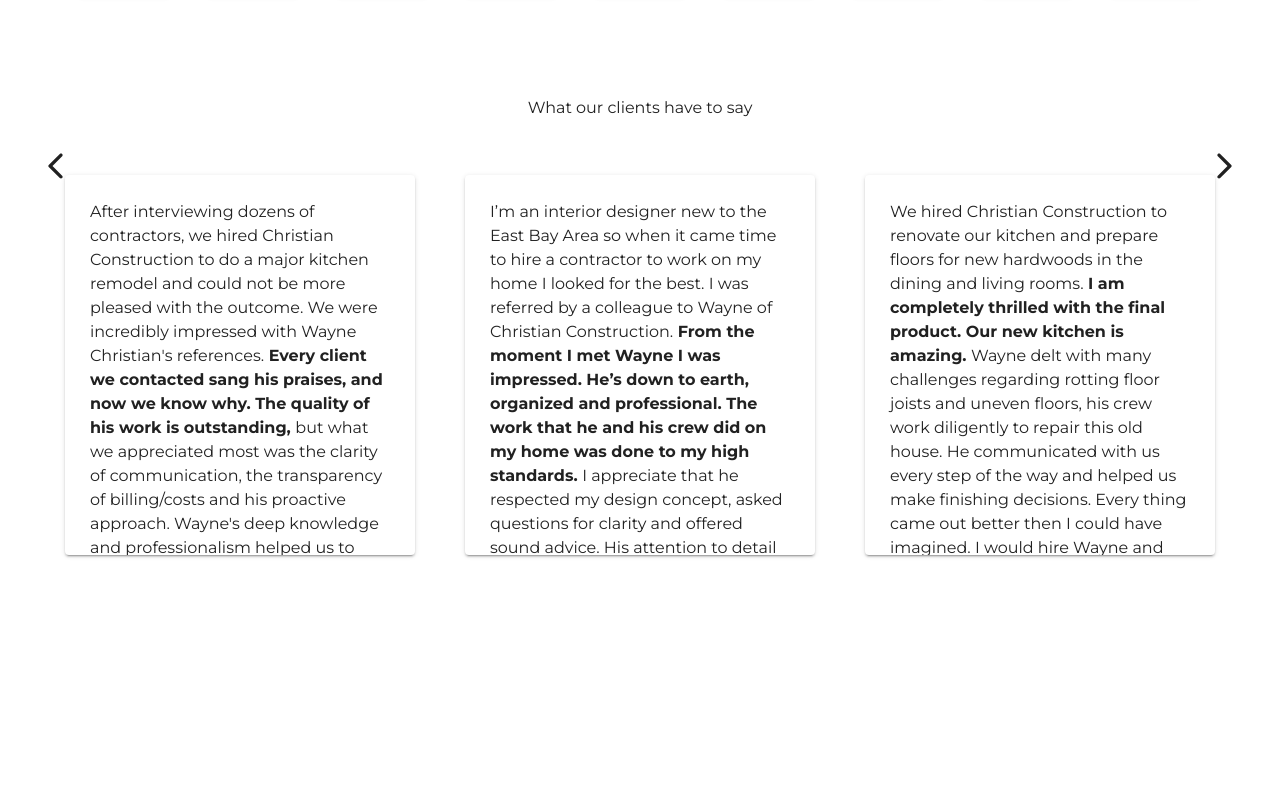
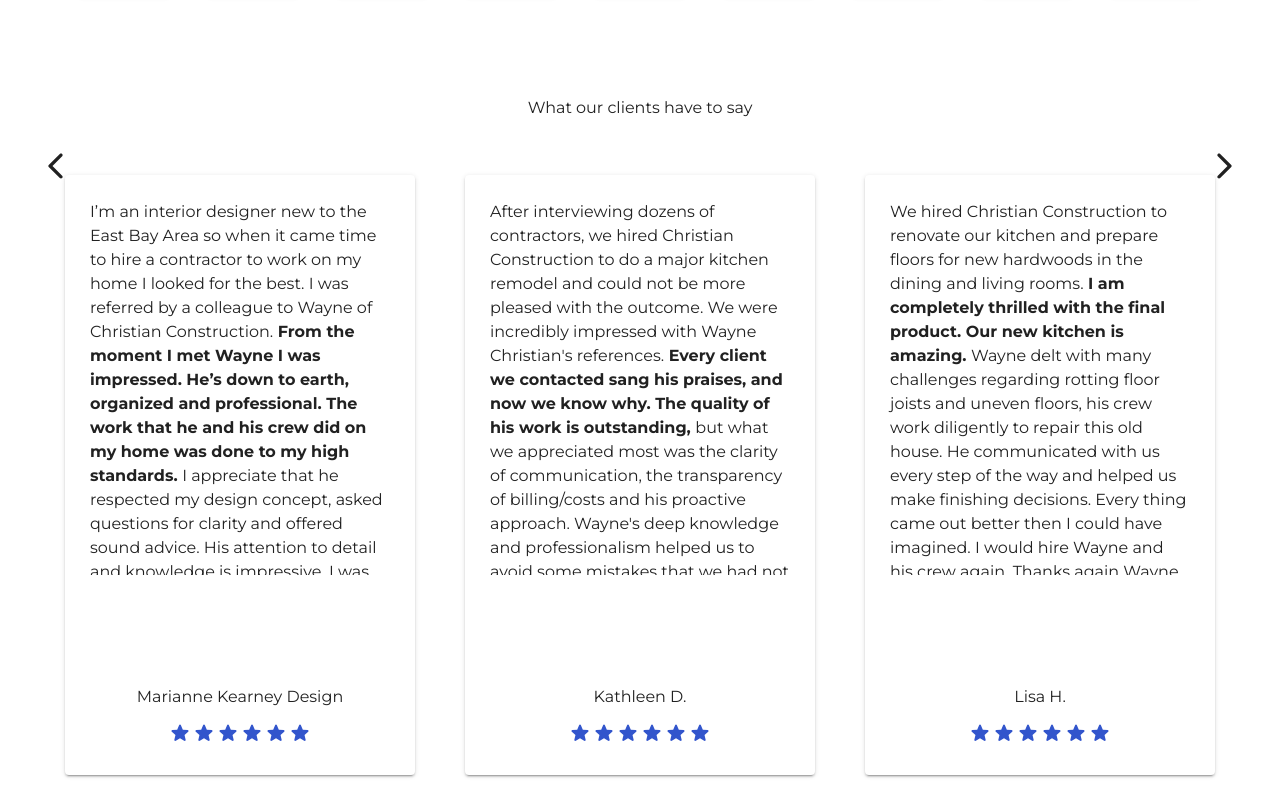
Before and after one commit to DWC01/christian-construction, a Next.js app: page / in a window 1280 px wide. Shown: the part 2535-3335 px from the top of the page. Before the commit the page ends 3131 px from the top, so only its background shows below. Built offline with nearby package versions, Linux system fonts and the light colour scheme.

Commit message:
Added rating to testimonials

```diff
--- a/src/components/home/Testimonial.js
+++ b/src/components/home/Testimonial.js
@@ -1,30 +1,48 @@
+import PropTypes from 'prop-types';
 import { makeStyles } from '@material-ui/core/styles';
 import Paper from '@material-ui/core/Paper';
 import Typography from '@material-ui/core/Typography';
-import PropTypes from 'prop-types';
+import StarRoundedIcon from '@material-ui/icons/StarRounded';
 
-const useStyles = makeStyles(() => ({
+const useStyles = makeStyles(theme => ({
 	testimonialWrapper: {
 		display: 'flex',
 		width: '400px',
 		justifyContent: 'center',
 		alignItems: 'center',
-		height: '430px',
+		height: '650px',
 	},
 	testimonialContainer: {
 		width: '350px',
-		height: '380px',
+		height: '600px',
 		overflow: 'hidden',
+		position: 'relative',
 	},
 	testimonial: {
 		padding: '25px',
+		maxHeight: '400px',
+		overflow: 'hidden',
+	},
+	testimonialInfo: {
+		position: 'absolute',
+		bottom: '30px',
+		width: '100%',
+		display: 'flex',
+		justifyContent: 'center',
+		alignItems: 'center',
+		flexDirection: 'column',
 	},
 	clientName: {
 		textAlign: 'center',
-		marginTop: '25px',
+	},
+	ratingsConatiner: {
+		display: 'flex',
+		justifyContent: 'center',
+		alignItems: 'center',
+		marginTop: '12px',
 	},
 	rating: {
-		marginTop: '25px',
+		fill: theme.palette.primary.main,
 	},
 }));
 
@@ -37,10 +55,19 @@
 				<Typography className={classes.testimonial}>
 					{children}
 				</Typography>
-				<Typography className={classes.clientName}>
-					{clientName}
-				</Typography>
-				<div className={classes.rating}>^^^^^</div>
+				<div className={classes.testimonialInfo}>
+					<Typography className={classes.clientName}>
+						{clientName}
+					</Typography>
+					<div className={classes.ratingsConatiner}>
+						<StarRoundedIcon className={classes.rating} />
+						<StarRoundedIcon className={classes.rating} />
+						<StarRoundedIcon className={classes.rating} />
+						<StarRoundedIcon className={classes.rating} />
+						<StarRoundedIcon className={classes.rating} />
+						<StarRoundedIcon className={classes.rating} />
+					</div>
+				</div>
 			</Paper>
 		</div>
 	);
--- a/src/components/home/Testimonials.js
+++ b/src/components/home/Testimonials.js
@@ -82,27 +82,6 @@
 			<div className={`swiper-container ${classes.swiperContainer}`}>
 				<div className={`swiper-wrapper ${classes.swiperWrapper}`}>
 					<div className={`swiper-slide ${classes.swiperSlide}`}>
-						<Testimonial clientName="Kathleen D.">
-							After interviewing dozens of contractors, we hired
-							Christian Construction to do a major kitchen remodel
-							and could not be more pleased with the outcome. We
-							were incredibly impressed with Wayne Christian's
-							references.
-							<span className={classes.testimonialHighlight}>
-								{' '}
-								Every client we contacted sang his praises, and
-								now we know why. The quality of his work is
-								outstanding,{' '}
-							</span>
-							but what we appreciated most was the clarity of
-							communication, the transparency of billing/costs and
-							his proactive approach. Wayne's deep knowledge and
-							professionalism helped us to avoid some mistakes
-							that we had not considered and his "can-do" attitude
-							helped us achieve our dream kitchen.
-						</Testimonial>
-					</div>
-					<div className={`swiper-slide ${classes.swiperSlide}`}>
 						<Testimonial clientName="Marianne Kearney Design">
 							I’m an interior designer new to the East Bay Area so
 							when it came time to hire a contractor to work on my
@@ -125,6 +104,27 @@
 							with pride and skill. I highly recommend Wayne. I
 							know I’ll be calling on him for future client
 							projects.
+						</Testimonial>
+					</div>
+					<div className={`swiper-slide ${classes.swiperSlide}`}>
+						<Testimonial clientName="Kathleen D.">
+							After interviewing dozens of contractors, we hired
+							Christian Construction to do a major kitchen remodel
+							and could not be more pleased with the outcome. We
+							were incredibly impressed with Wayne Christian's
+							references.
+							<span className={classes.testimonialHighlight}>
+								{' '}
+								Every client we contacted sang his praises, and
+								now we know why. The quality of his work is
+								outstanding,{' '}
+							</span>
+							but what we appreciated most was the clarity of
+							communication, the transparency of billing/costs and
+							his proactive approach. Wayne's deep knowledge and
+							professionalism helped us to avoid some mistakes
+							that we had not considered and his "can-do" attitude
+							helped us achieve our dream kitchen.
 						</Testimonial>
 					</div>
 					<div className={`swiper-slide ${classes.swiperSlide}`}>
```
